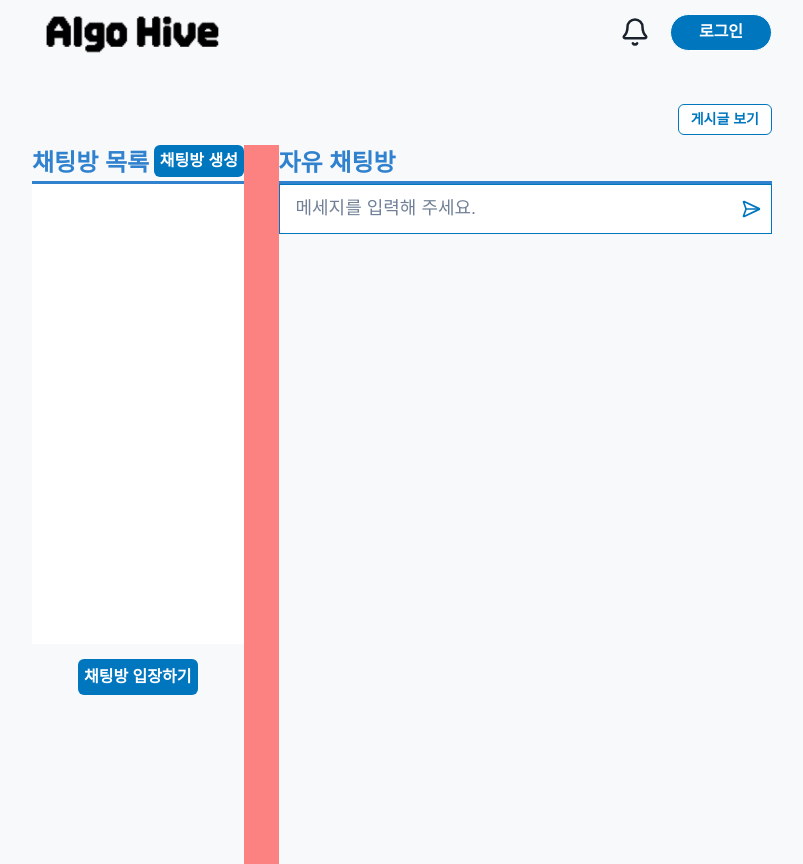
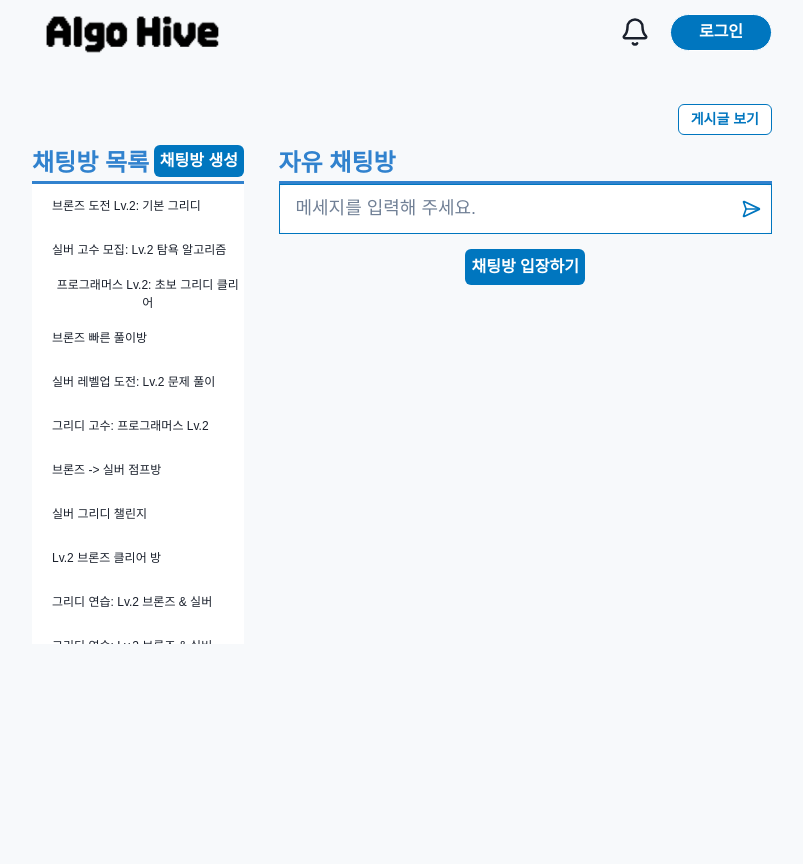
Before and after one commit to six-goguma/Algo-Hive-FE, a React (Vite) app: page /chat in a window 1280 px wide. Shown: the whole page, without its empty margins (238-1041 px from the left). Built offline with nearby package versions, Linux system fonts and the light colour scheme; a web font is replaced by a local one.

Commit message:
feat(chat): ChatRoomListItem, ChatRoomList 컴포넌트 구현

```diff
--- /dev/null
+++ b/src/pages/chat/components/ChatRoomList.tsx
@@ -0,0 +1,15 @@
+import { Flex } from '@chakra-ui/react';
+
+import { mockRooms } from '@pages/chat/mock/mockRooms';
+
+import { ChatRoomListItem } from './ChatRoomListItem';
+
+export const ChatRoomList = () => {
+  return (
+    <Flex flexDir='column' w='full'>
+      {mockRooms.map((room, index) => (
+        <ChatRoomListItem key={index} roomName={room.roomName} />
+      ))}
+    </Flex>
+  );
+};
--- /dev/null
+++ b/src/pages/chat/components/ChatRoomListItem.tsx
@@ -0,0 +1,11 @@
+import { Flex, Text } from '@chakra-ui/react';
+
+export const ChatRoomListItem = ({ roomName }: { roomName: string }) => {
+  return (
+    <Flex w='full' h='44px' align='center' pl='20px' _hover={{ bg: '#E8EFFC' }} cursor='pointer'>
+      <Text fontSize='12px' fontWeight='medium'>
+        {roomName}
+      </Text>
+    </Flex>
+  );
+};
--- a/src/pages/chat/components/index.ts
+++ b/src/pages/chat/components/index.ts
@@ -3,3 +3,5 @@ export { ChatInputBox } from './ChatInputBox';
 // export { ChatUserListItem } from './ChatUserListItem';
 // export { ChatMessage } from './ChatMessage';
 // export { ChatMessageList } from './ChatMessageList';
+export { ChatRoomList } from './ChatRoomList';
+export { ChatRoomListItem } from './ChatRoomListItem';
--- a/src/pages/chat/mock/mockRooms.ts
+++ b/src/pages/chat/mock/mockRooms.ts
@@ -30,4 +30,10 @@ export const mockRooms = [
   {
     roomName: '그리디 연습: Lv.2 브론즈 & 실버',
   },
+  {
+    roomName: '그리디 연습: Lv.2 브론즈 & 실버',
+  },
+  {
+    roomName: '그리디 연습: Lv.2 브론즈 & 실버',
+  },
 ];
--- a/src/pages/chat/ui/ChatPage.tsx
+++ b/src/pages/chat/ui/ChatPage.tsx
@@ -1,6 +1,6 @@
 import { Box, Flex, Button, Text } from '@chakra-ui/react';
 
-import { ChatInputBox } from '../components';
+import { ChatInputBox, ChatRoomList } from '@pages/chat/components';
 
 export const ChatPage = () => {
   return (
@@ -15,7 +15,7 @@ export const ChatPage = () => {
       >
         게시글 보기
       </Button>
-      <Flex w='full' gap='35px' h='full' bg='red.300'>
+      <Flex w='full' gap='35px' h='full'>
         <Box w='30%' bg='#F7F9FB'>
           <Flex w='full' justify='center'>
             <Text w='full' textAlign='left' fontSize='24px' color='blue.500' fontWeight={700}>
@@ -26,10 +26,9 @@ export const ChatPage = () => {
             </Button>
           </Flex>
           <Box bg='blue.500' height='3px' width='100%' />
-          <Box w='full' h='460px' bg='white' overflowY='auto'></Box>
-          <Button mt='15px' h='36px' w='100px'>
-            채팅방 입장하기
-          </Button>
+          <Box w='full' h='460px' bg='white' overflowY='auto'>
+            <ChatRoomList />
+          </Box>
         </Box>
         <Box w='70%' bg='#F7F9FB'>
           <Text w='full' textAlign='left' fontSize='24px' color='blue.500' fontWeight={700}>
@@ -37,6 +36,9 @@ export const ChatPage = () => {
           </Text>
           <Box bg='blue.500' height='3px' width='100%' />
           <ChatInputBox />
+          <Button mt='15px' h='36px' w='100px'>
+            채팅방 입장하기
+          </Button>
         </Box>
       </Flex>
     </Flex>
```
Also changed, not shown: src/pages/chat/components/ChatBox.tsx (deleted, +0 -7 lines), src/pages/chat/components/ChatMessage.tsx (added), src/pages/chat/components/ChatMessageList.tsx (added), src/pages/chat/components/ChatUserList.tsx (added), src/pages/chat/components/ChatUserListItem.tsx (added).
